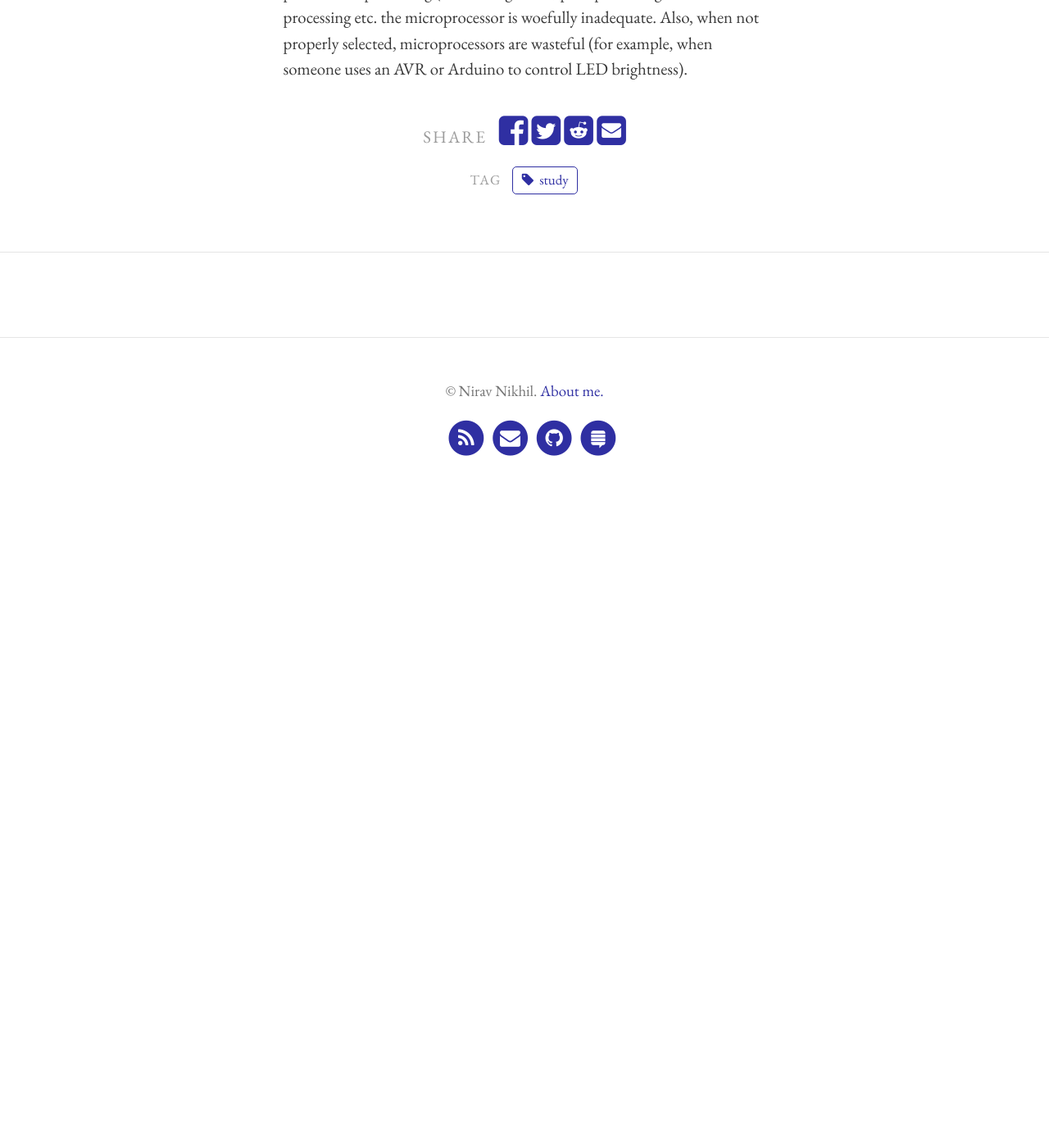
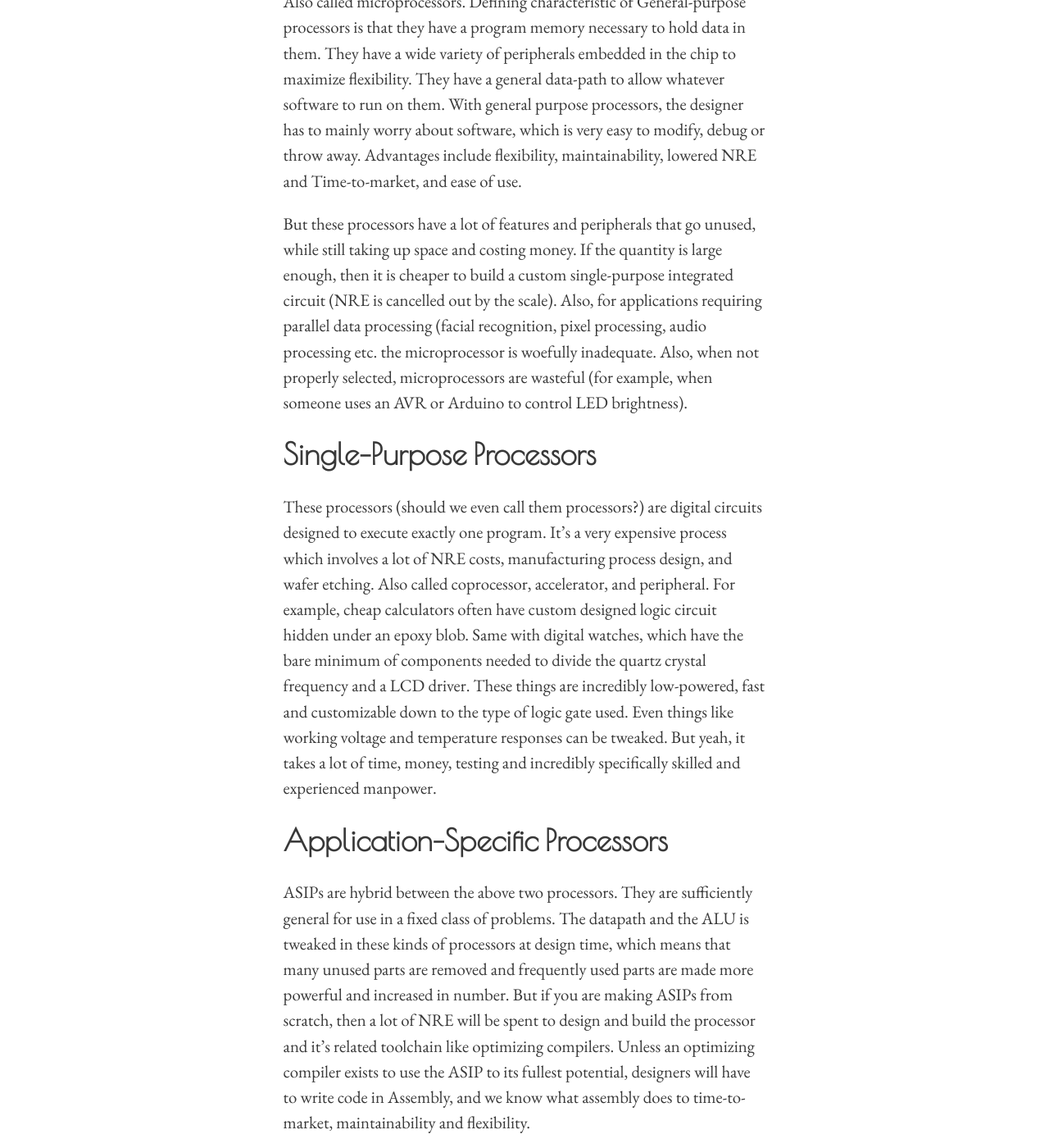
Before and after one commit to niravcodes/niravcodes.github.io, a Jekyll site: the page built from _posts/2019-08-08-studying-embedded-system-design-for-assessment.md, in a window 1280 px wide and 1400 px high, scrolled down 7069 px. Shown: the whole window at 82% size. Built offline with Jekyll 4.4.1, drawn with Linux system fonts in a browser that asks for light colours; comment, search, counter and statistics services are not loaded; before the commit the page ends 7699 px from its top, so only the background shows below that; some of the changed text lies outside the part shown.

Commit message:
Update from Forestry.io nirav Nikhil updated _posts/2019-08-08-studying-embedded-system-design-for-assessment.md

```diff
--- a/_posts/2019-08-08-studying-embedded-system-design-for-assessment.md
+++ b/_posts/2019-08-08-studying-embedded-system-design-for-assessment.md
@@ -95,8 +95,22 @@ When comparing two systems, we use _speedup_ which is simply a ratio of the perf
 
 This book says, "technology is a manner of accomplishing a task, especially using technical processes ...", which is interesting because even though I have used the word technology a lot, I never thought about what it really meant.
 
+![](https://nirav.com.np/assets/img/esfig3.jpg)
+
 ## General-Purpose Processors
 
 Also called microprocessors. Defining characteristic of General-purpose processors is that they have a program memory necessary to hold data in them. They have a wide variety of peripherals embedded in the chip to maximize flexibility. They have a general data-path to allow whatever software to run on them. With general purpose processors, the designer has to mainly worry about software, which is very easy to modify, debug or throw away. Advantages include flexibility, maintainability, lowered NRE and Time-to-market, and ease of use.
 
 But these processors have a lot of features and peripherals that go unused, while still taking up space and costing money. If the quantity is large enough, then it is cheaper to build a custom single-purpose integrated circuit (NRE is cancelled out by the scale). Also, for applications requiring parallel data processing (facial recognition, pixel processing, audio processing etc. the microprocessor is woefully inadequate. Also, when not properly selected, microprocessors are wasteful (for example, when someone uses an AVR or Arduino to control LED brightness).
+
+## Single-Purpose Processors
+
+These processors (should we even call them processors?) are digital circuits designed to execute exactly one program. It's a very expensive process which involves a lot of NRE costs, manufacturing process design, and wafer etching. Also called coprocessor, accelerator, and peripheral. For example, cheap calculators often have custom designed logic circuit hidden under an epoxy blob. Same with digital watches, which have the bare minimum of components needed to divide the quartz crystal frequency and a LCD driver. These things are incredibly low-powered, fast and customizable down to the type of logic gate used. Even things like working voltage and temperature responses can be tweaked. But yeah, it takes a lot of time, money, testing and incredibly specifically skilled and experienced manpower.
+
+## Application-Specific Processors
+
+ASIPs are hybrid between the above two processors. They are sufficiently general for use in a fixed class of problems. The datapath and the ALU is tweaked in these kinds of processors at design time, which means that many unused parts are removed and frequently used parts are made more powerful and increased in number. But if you are making ASIPs from scratch, then a lot of NRE will be spent to design and build the processor and it's related toolchain like optimizing compilers. Unless an optimizing compiler exists to use the ASIP to its fullest potential, designers will have to write code in Assembly, and we know what assembly does to time-to-market, maintainability and flexibility.
+
+Microcontrollers are microprocessors designed for embedded control use, meaning that they need to monitor many variables, perform semi-trivial transformations/calculation on them and write output. So they tend to have simplified data-paths with bit-level control. They also have a vast array of peripherals like I2C and SPI bus controllers, PWM devices and A2Ds and D2As.
+
+Digital Signal Processors are microprocessors designed specifically for processing digital signals like video and audio. They do things like signal filtering, transformation or combination, which are very computation-intensive. Also, DSPs often need to operate on an array of data (for example, in camera, the entire pixel array needs to be passed through the same processing mechanism) so they have special-purpose data-paths for multiplication/accumulation and array operations. DSPs are designed to work much more parallel compared to microprocessors.
```
